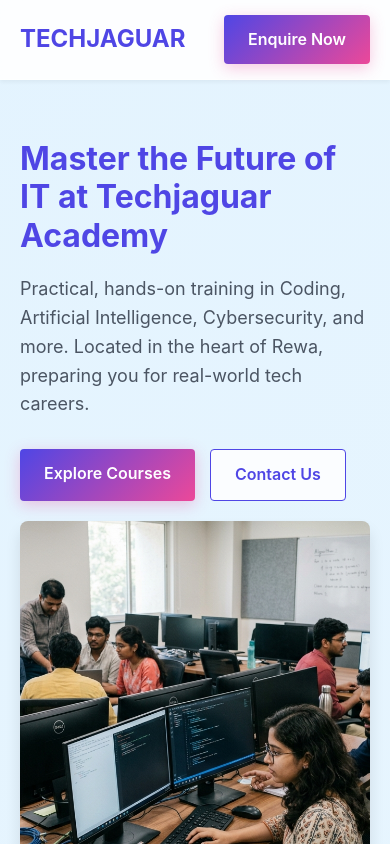
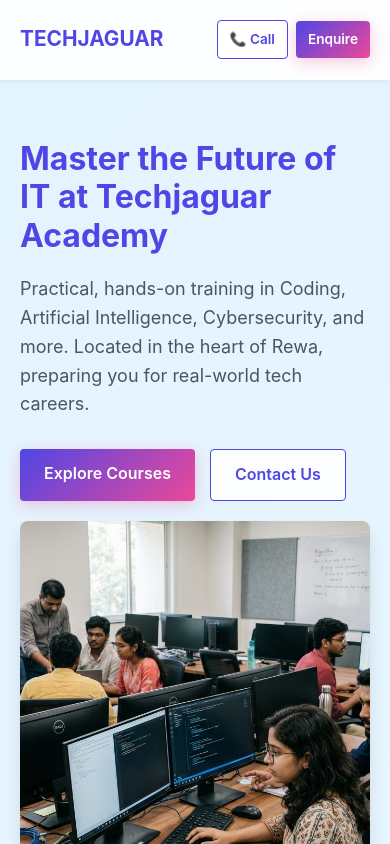
Before and after one commit to AlokGautam11/Techjagaur, a Next.js app in the folder frontend/: page / in a window 390 px wide. Shown: the top 844 px of the page. Built offline with nearby package versions, Linux system fonts and the light colour scheme; no server answers.

Commit message:
Add Call button to Navbar and improve mobile responsiveness

```diff
--- a/frontend/src/app/globals.css
+++ b/frontend/src/app/globals.css
@@ -157,6 +157,16 @@
   color: var(--primary-light);
 }
 
+.nav-actions {
+  display: flex;
+  gap: 15px;
+  align-items: center;
+}
+
+.nav-call-btn, .nav-enquire-btn {
+  padding: 10px 20px;
+}
+
 /* Utilities for Layout */
 .section {
   padding: 80px 0;
@@ -294,6 +304,20 @@
     display: none; /* Hide standard links on mobile */
   }
 
+  .nav-logo {
+    font-size: 1.3rem !important; /* Smaller logo on mobile */
+  }
+
+  .nav-actions {
+    gap: 8px; /* Tighter gap */
+  }
+
+  .nav-call-btn, .nav-enquire-btn {
+    padding: 8px 12px; /* Smaller padding */
+    font-size: 0.85rem; /* Smaller text */
+  }
+
+
   .section {
     padding: 40px 0;
   }
--- a/frontend/src/components/Navbar.js
+++ b/frontend/src/components/Navbar.js
@@ -4,16 +4,17 @@
   return (
     <nav className="navbar">
       <div className="container">
-        <Link href="/">
-          <h2 style={{ margin: 0, color: 'var(--primary-color)' }}>TECHJAGUAR</h2>
+        <Link href="/" style={{ textDecoration: 'none' }}>
+          <h2 className="nav-logo" style={{ margin: 0, color: 'var(--primary-color)' }}>TECHJAGUAR</h2>
         </Link>
         <ul className="nav-links">
           <li><Link href="/courses">Courses</Link></li>
           <li><Link href="/about">About Us</Link></li>
           <li><Link href="/contact">Contact</Link></li>
         </ul>
-        <div>
-          <Link href="/contact" className="btn btn-primary">Enquire Now</Link>
+        <div className="nav-actions">
+          <a href="tel:+919630857026" className="btn btn-secondary nav-call-btn">📞 Call</a>
+          <Link href="/contact" className="btn btn-primary nav-enquire-btn">Enquire</Link>
         </div>
       </div>
     </nav>
```
